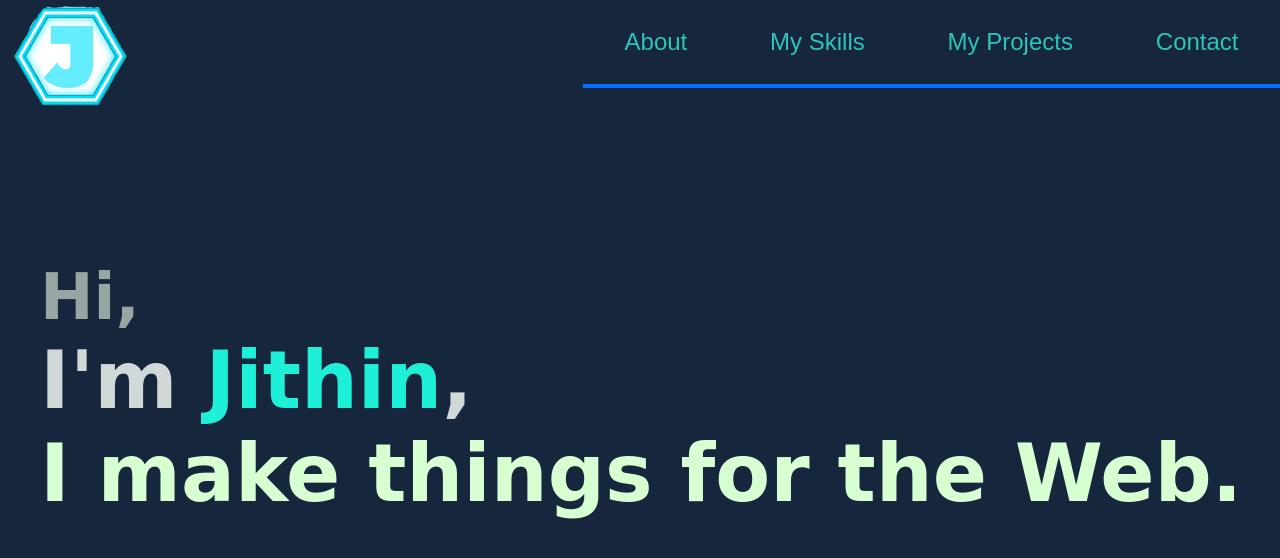
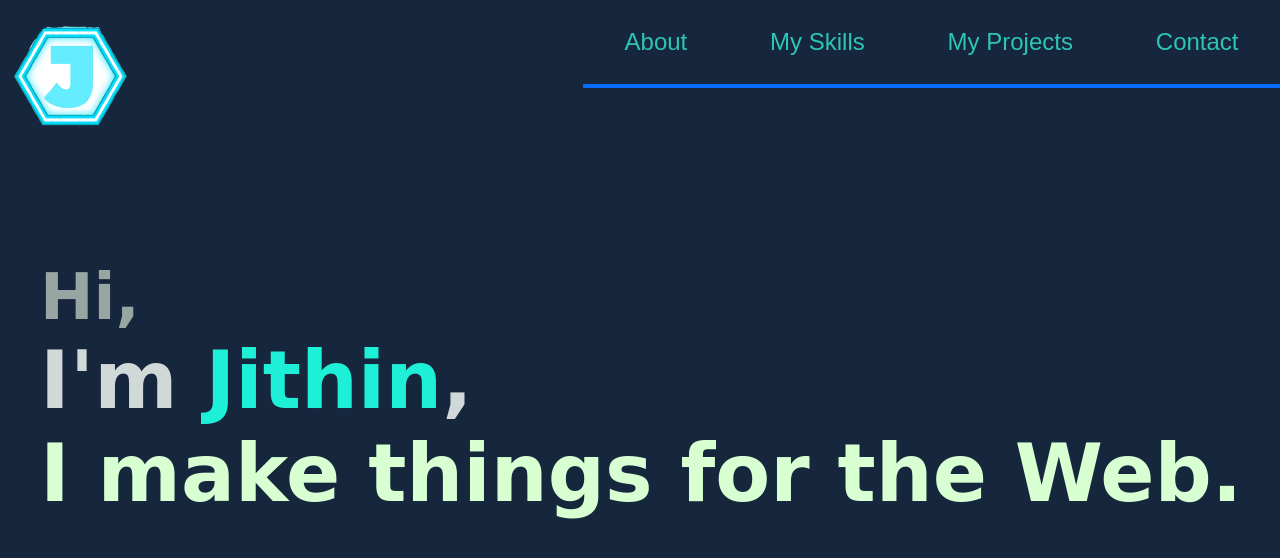
Before and after one commit to mrjithin/my-portfolio, a plain HTML site: page index.html in a window 1280 px wide. Drawn offline with Linux system fonts and the light colour scheme; a web font is replaced by a local one.

Commit message:
Update style.css

```diff
--- a/styles/style.css
+++ b/styles/style.css
@@ -100,6 +100,7 @@ li:hover, li:active {
   padding: 1vmax;
   flex: 0.8;
   align-items: center;
+  min-height: 10vmax;
 }
 
 h2,h3,h4,h5,h6 {
```
